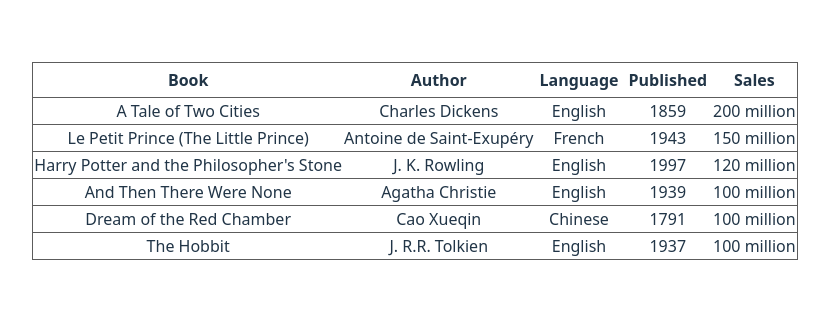
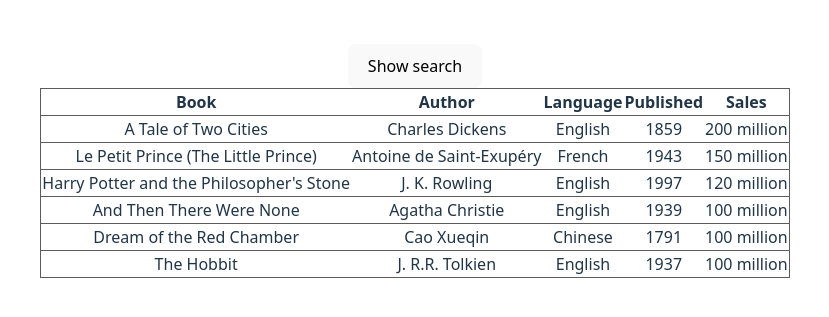
Before and after one commit to w1llow1sp/React_quick_start, a React (Vite) app: page / in a window 1280 px wide. Shown: the part 239-556 px from the top of the page, without its empty margins (225-1054 px from the left). Built offline with nearby package versions, Linux system fonts and the light colour scheme.

Commit message:
add search for table

```diff
--- a/src/components/Excel.css
+++ b/src/components/Excel.css
@@ -1,3 +1,9 @@
+.search_button {
+    display: flex;
+    margin-bottom: 10px;
+    background:#535bf2;
+}
+
 table {
  border-collapse: collapse;
 }
--- a/src/components/Excel.jsx
+++ b/src/components/Excel.jsx
@@ -8,24 +8,26 @@
 export class Excel extends React.Component {
     constructor(props) {
         super();
+        const data = clone(props.initialData).map((row, idx) =>
+            row.concat(idx),
+        );
         this.state = {
-            data: props.initialData,
+            data,
             sortby: null,
             descending: false,
-            edit: null, // { row: index, column: index }
-        }
+            edit: null, // {row: index, column: index}
+            search: false,
+        };
+
+        this.preSearchData = null;
+
         this.sort = this.sort.bind(this);
         this.showEditor = this.showEditor.bind(this);
         this.save = this.save.bind(this);
+        this.toggleSearch = this.toggleSearch.bind(this);
+        this.search = this.search.bind(this);
     }
-    showEditor(e) {
-        this.setState({
-            edit: {
-                row: parseInt(e.target.parentNode.dataset.row, 10),
-                column: e.target.cellIndex,
-            },
-        });
-    }
+
     sort(e) {
         const column = e.target.cellIndex;
         const data = clone(this.state.data);
@@ -49,51 +51,122 @@
             descending,
         });
     }
+
+    showEditor(e) {
+        this.setState({
+            edit: {
+                row: parseInt(e.target.parentNode.dataset.row, 10),
+                column: e.target.cellIndex,
+            },
+        });
+    }
+
     save(e) {
         e.preventDefault();
-        const input = e.target.firstChild
-        const data = clone(this.state.data)
-        data[this.state.edit.row][this.state.edit.column] = input.value
+        const input = e.target.firstChild;
+        const data = clone(this.state.data).map((row) => {
+            if (row[row.length - 1] === this.state.edit.row) {
+                row[this.state.edit.column] = input.value;
+            }
+            return row;
+        });
+        this.logSetState({
+            edit: null,
+            data,
+        });
+        if (this.preSearchData) {
+            this.preSearchData[this.state.edit.row][this.state.edit.column] =
+                input.value;
+        }
+    }
+
+    toggleSearch() {
+        if (this.state.search) {
             this.setState({
-            edit:null,
-            data
-        })
+                data: this.preSearchData,
+                search: false,
+            });
+            this.preSearchData = null;
+        } else {
+            this.preSearchData = this.state.data;
+            this.setState({
+                search: true,
+            });
         }
+    }
+
+    search(e) {
+        const needle = e.target.value.toLowerCase();
+        if (!needle) {
+            this.setState({data: this.preSearchData});
+            return;
+        }
+        const idx = e.target.dataset.idx;
+        const searchdata = this.preSearchData.filter((row) => {
+            return row[idx].toString().toLowerCase().indexOf(needle) > -1;
+        });
+        this.setState({data: searchdata});
+    }
+
     render() {
+        const searchRow = !this.state.search ? null : (
+            <tr onChange={this.search}>
+                {this.props.headers.map((_, idx) => (
+                    <td key={idx}>
+                        <input type="text" data-idx={idx} />
+                    </td>
+                ))}
+            </tr>
+        );
         return (
+            <div>
+                <div className="toolbar">
+                    <button onClick={this.toggleSearch}>
+                        {this.state.search ? 'Hide search' : 'Show search'}
+                    </button>
+                </div>
                 <table>
                     <thead onClick={this.sort}>
-                <tr className={'header'}>
+                    <tr>
                         {this.props.headers.map((title, idx) => {
                             if (this.state.sortby === idx) {
-                            title += this.state.descending ? ' \u2191' : ' \u2193'
+                                title += this.state.descending ? ' \u2191' : ' \u2193';
                             }
-                        return <th key={idx}>{title}</th>
+                            return <th key={idx}>{title}</th>;
                         })}
                     </tr>
                     </thead>
                     <tbody onDoubleClick={this.showEditor}>
-                {this.state.data.map((row, rowidx) => (
-                    <tr key={rowidx} data-row={rowidx}>
+                    {searchRow}
+                    {this.state.data.map((row, rowidx) => {
+                        const recordId = row[row.length - 1];
+                        return (
+                            <tr key={recordId} data-row={recordId}>
                                 {row.map((cell, columnidx) => {
+                                    if (columnidx === this.props.headers.length) {
+                                        return;
+                                    }
                                     const edit = this.state.edit;
-                            if( edit && edit.row === rowidx && edit.column === columnidx) {
+                                    if (
+                                        edit &&
+                                        edit.row === recordId &&
+                                        edit.column === columnidx
+                                    ) {
                                         cell = (
                                             <form onSubmit={this.save}>
                                                 <input type="text" defaultValue={cell} />
                                             </form>
-
                                         );
                                     }
-                            // TODO — превратить `cell` во вход, если `columnidx`
-                            // и `rowidx` соответствует редактируемому;
-                            // в противном случае просто покажите его как текст
                                     return <td key={columnidx}>{cell}</td>;
                                 })}
                             </tr>
-                ))}
+                        );
+                    })}
                     </tbody>
                 </table>
-        )
+            </div>
+        );
     }
+
 }
```
Lines whose indentation alone changed are shown as unchanged.
